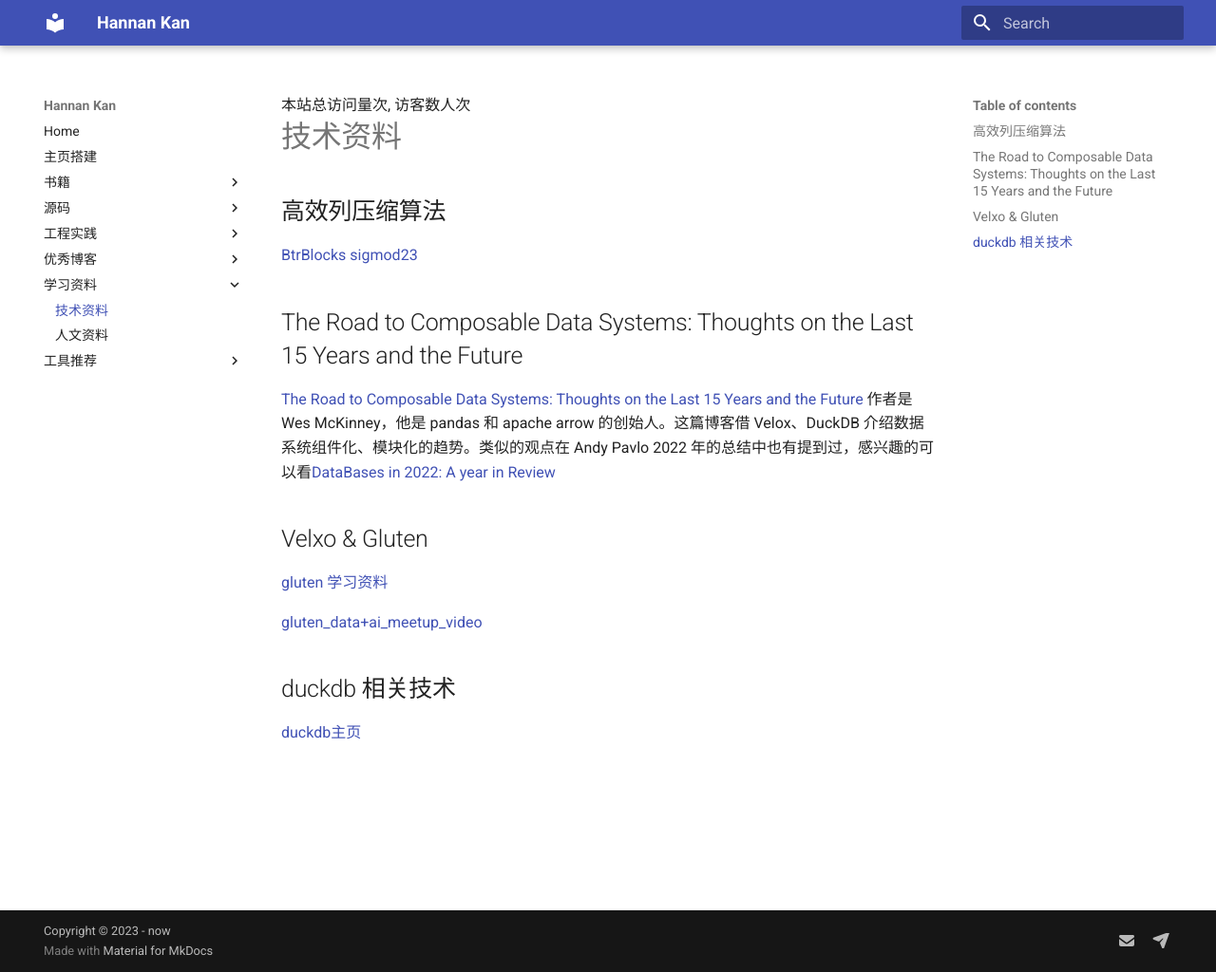
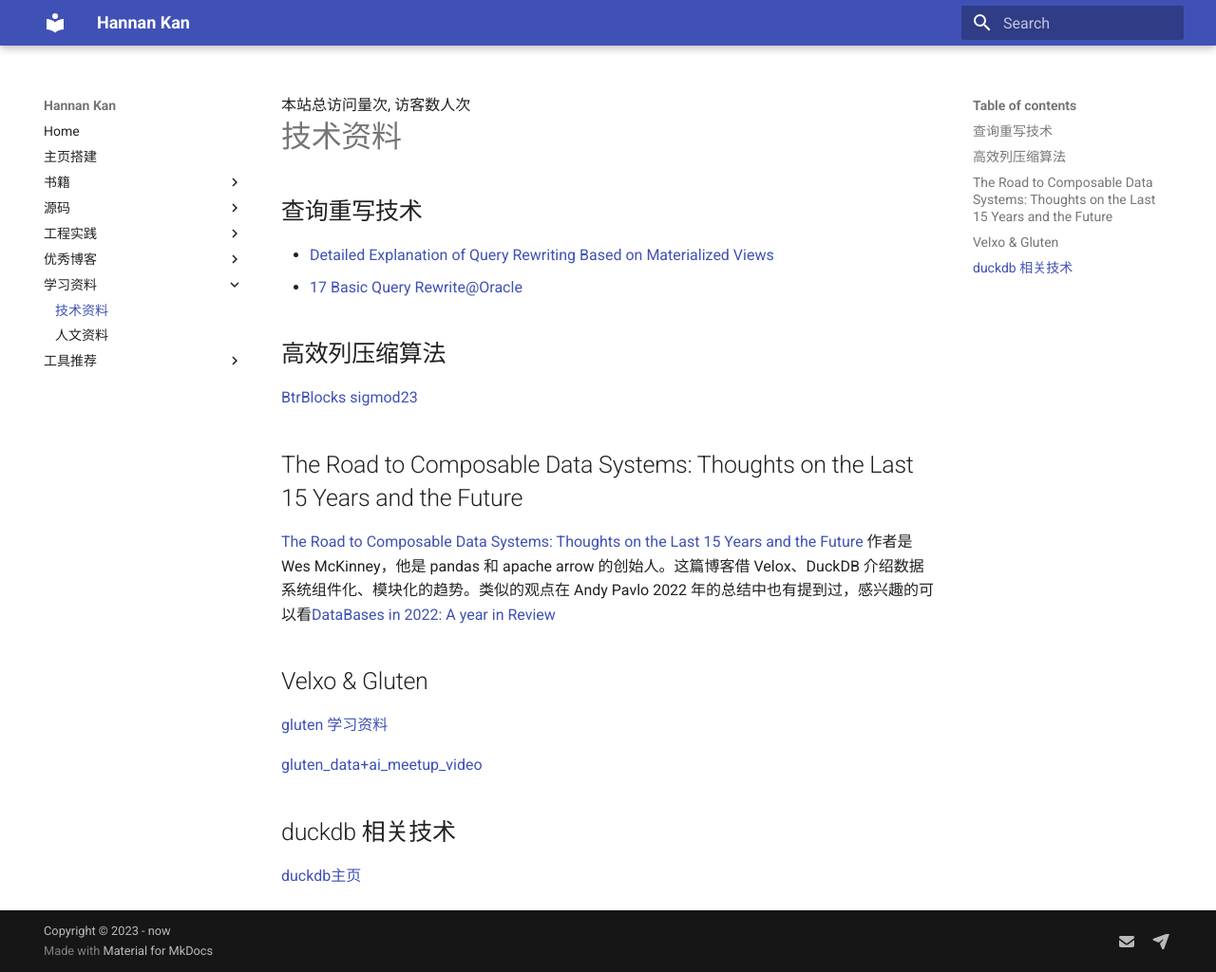
Before and after one commit to HannanKan/homepage, an MkDocs documentation site: the page built from docs/technical_materials.md, in a window 1280 px wide and 1024 px high. Shown: the whole window at 95% size. Built offline with MkDocs 1.6.1 and Material for MkDocs 9.7.7, drawn with Linux system fonts in a browser that asks for light colours; comment, search, counter and statistics services are not loaded.

Commit message:
添加查询重写技术

```diff
--- a/docs/technical_materials.md
+++ b/docs/technical_materials.md
@@ -1,4 +1,8 @@
 # 技术资料
+
+## 查询重写技术
+* [Detailed Explanation of Query Rewriting Based on Materialized Views](https://www.alibabacloud.com/blog/detailed-explanation-of-query-rewriting-based-on-materialized-views_598129)
+* [17 Basic Query Rewrite@Oracle](http://pages.di.unipi.it/ghelli/didattica/bdldoc/B19306_01/server.102/b14223/qrbasic.htm)
 
 ## 高效列压缩算法
 [BtrBlocks sigmod23]: https://zhuanlan.zhihu.com/p/657619369
```
